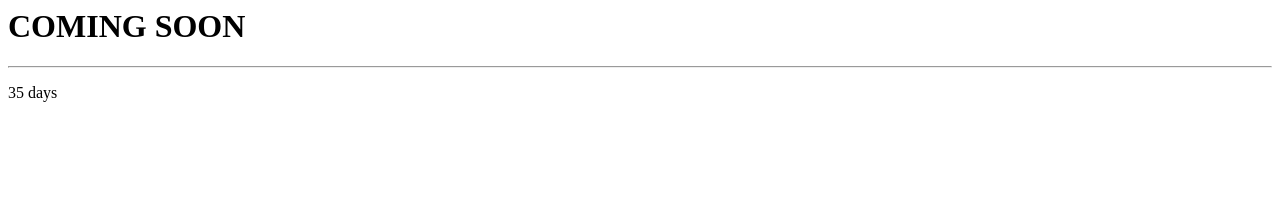
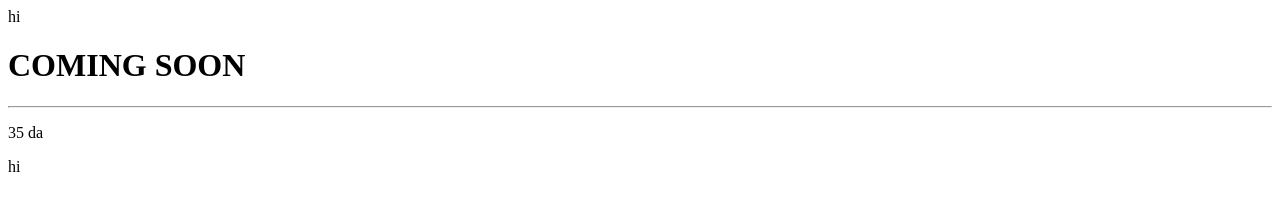
Before and after one commit to anonmoys/hackfast, a plain HTML site: page index.html in a window 1280 px wide. Drawn offline with Linux system fonts and the light colour scheme.

Commit message:
Update index.html

```diff
--- a/index.html
+++ b/index.html
@@ -1,13 +1,13 @@
 <div class="bgimg">
   <div class="topleft">
-    <p></p>
+    <p>hi</p>
   </div>
   <div class="middle">
     <h1>COMING SOON</h1>
     <hr>
-    <p>35 days</p>
+    <p>35 da</p>
   </div>
   <div class="bottomleft">
-    <p></p>
+    <p>hi</p>
   </div>
 </div>
```
